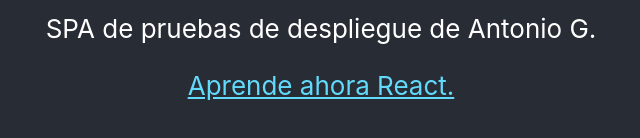
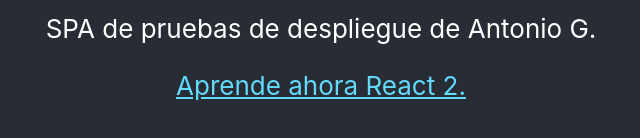
Before and after one commit to aunamedia/estados-react, a React (Create React App) app: page / in a window 1280 px wide. Shown: the part 516-654 px from the top of the page, without its empty margins (319-959 px from the left). Built offline with nearby package versions, Linux system fonts and the light colour scheme.

Commit message:
text add 2

```diff
--- a/src/App.js
+++ b/src/App.js
@@ -15,7 +15,7 @@
           target="_blank"
           rel="noopener noreferrer"
         >
-          Aprende ahora React.
+          Aprende ahora React 2.
         </a>
       </header>
     </div>
```
